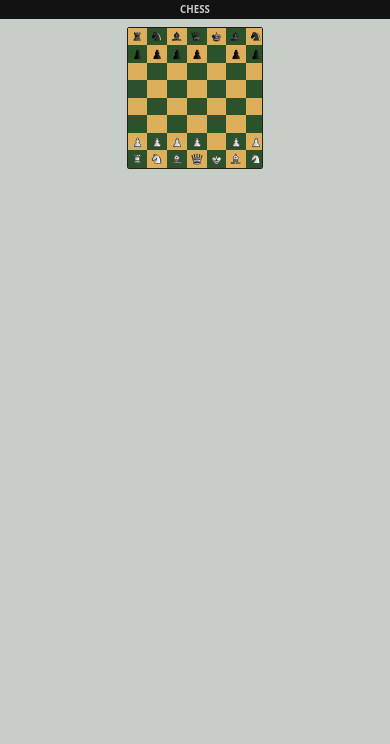
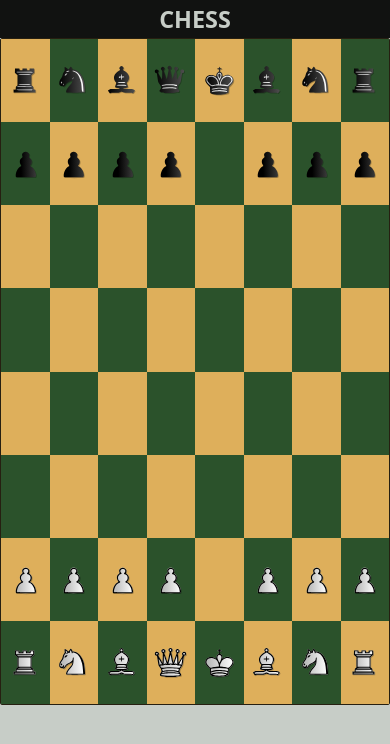
Before and after one commit to nnitiV/ChessGame, a React (Vite) app: page / in a window 390 px wide. Shown: the top 744 px of the page. Built offline with nearby package versions, Linux system fonts and the light colour scheme; a web font is replaced by a local one.

Commit message:
Attempt of responsible design

```diff
--- a/src/components/Board/index.module.css
+++ b/src/components/Board/index.module.css
@@ -17,6 +17,7 @@
 
 .game .board {
     width: 100%;
+    height: 100%;
     display: grid;
     grid-template-columns: repeat(8, 1fr);
     overflow: hidden;
@@ -24,8 +25,8 @@
 
 .game .board div {
     width: auto;
+    display: flex;
     height: 4.5vw;
-    display: flex;
     align-items: center;
     justify-content: center;
     border: 4px solid transparent;
@@ -120,3 +121,46 @@
         transform: rotateZ(-25deg);
     }
 }
+
+@media (max-width: 928px) {
+    .game {
+        width: 100vw;
+        margin-top: 0;
+    }
+
+    .game .board div {
+        height: 5.25rem;
+    }
+
+    .game .board div.yellow img,
+    .game .board div.green img {
+        height: 8.5vw !important;
+        width: 8.5vw;
+    }
+
+    .game .board div.yellow img.eatable,
+    .game .board div.green img.eatable,
+    .game .board div.yellow.active img,
+    .game .board div.green.active img {
+        width: 8.5vw;
+        height: 8.5vw;
+    }
+
+    .game .board div.danger img {
+        width: 8.5vw;
+        height: 8.5vw;
+    }
+
+    .game .board div.green.possibleMoviment::after,
+    .game .board div.yellow.possibleMoviment::after {
+        width: 3vw;
+        height: 3vw;
+    }
+}
+
+@media (max-width: 508px) {
+    .game .board div {
+        height: 5.2rem;
+    }
+
+}
--- a/src/components/Board/message/index.module.css
+++ b/src/components/Board/message/index.module.css
@@ -1,10 +1,10 @@
 .messageDiv {
     position: absolute;
     right: 5%;
-    opacity: 0;
     top: 23vw;
     border-radius: 1vw;
     width: 25vw;
+    opacity: 0;
     padding: 2vw;
     display: flex;
     align-items: center;
@@ -18,3 +18,16 @@
 .messageDiv.active {
     opacity: 1;
 }
+
+@media (max-width: 928px) {
+    .messageDiv {
+        width: fit-content;
+        height: fit-content;
+        top: initial;
+        bottom: 1.5%;
+        left: 50%;
+        transform: translateX(-50%);
+        font-size: 3vw;
+        text-align: center;
+    }
+}
--- a/src/components/Header/index.module.css
+++ b/src/components/Header/index.module.css
@@ -9,3 +9,9 @@
     padding: calc(.25vw + .5vw) 0;
     text-transform: uppercase;
 }
+
+@media (max-width: 928px) {
+    .header {
+        font-size: 3vw;
+    }
+}
```
